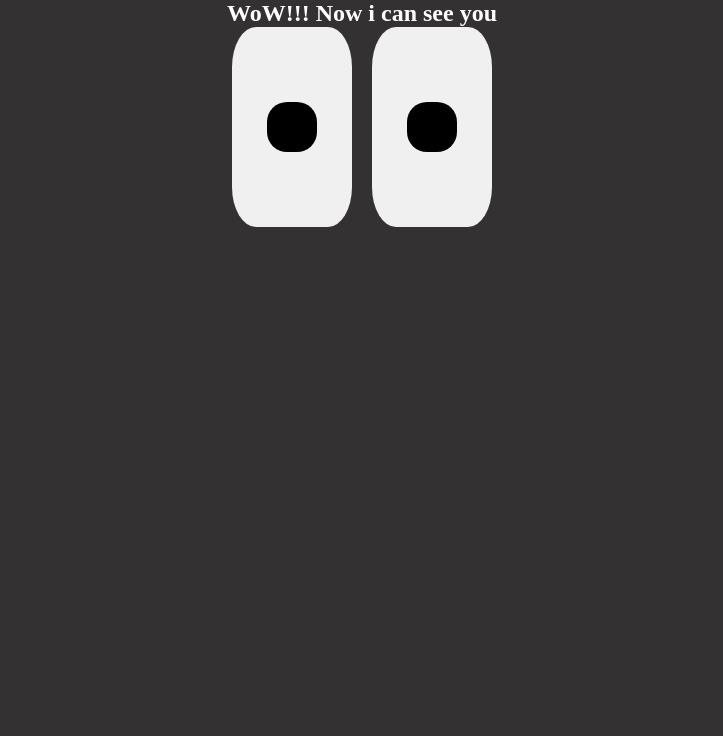
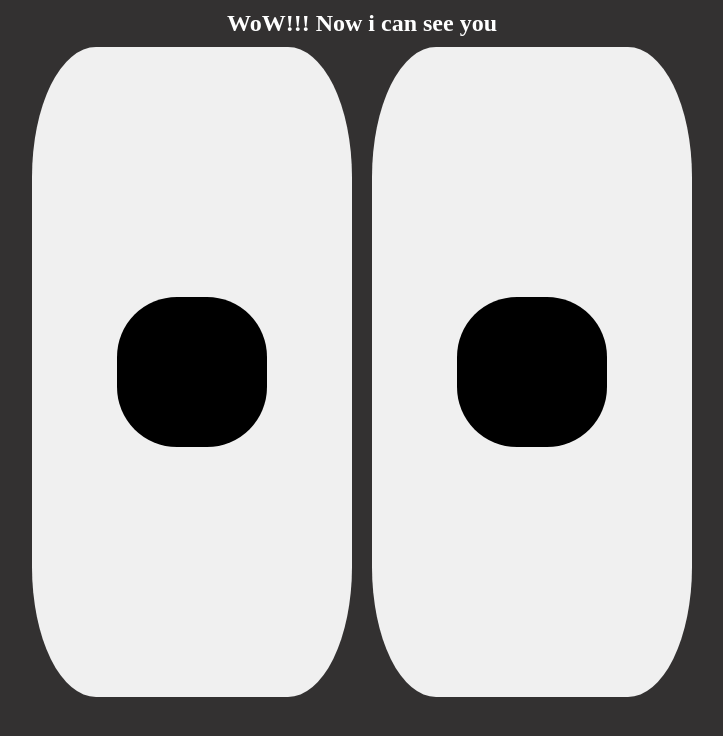
Before and after one commit to Sarahh1928/eyes, a plain HTML site: page index.html in a window 1280 px wide. Shown: the whole page, without its empty margins (278-1001 px from the left). Drawn offline with Linux system fonts and the light colour scheme.

Commit message:
Add files via upload

```diff
--- a/eyes.css
+++ b/eyes.css
@@ -11,15 +11,18 @@ body{
     background-color: rgb(51, 49, 49);
     color: #fff;
     flex-direction: column;
+    padding-top: 10px;
+
 }
 .parent {
+    margin-top: 10px;
     display: flex;
     justify-content: center;
     gap: 20px;
 }
 .eye {
-    width: 120px;
-    height: 200px;
+    width: 320px;
+    height: 650px;
     background-color: #f0f0f0;
     border-radius: 20%;
     display: flex;
@@ -28,11 +31,12 @@ body{
     position: relative;
 }
 .pupil {
-    width: 50px;
-    height: 50px;
+    width: 150px;
+    height: 150px;
     background-color: black;
     border-radius: 40%;
     position: absolute;
+
     animation: movePupil 2s infinite alternate ease-in-out;
 }
 @keyframes movePupil {
```
Also changed, not shown: eyes.html (added, +29 -0 lines).
